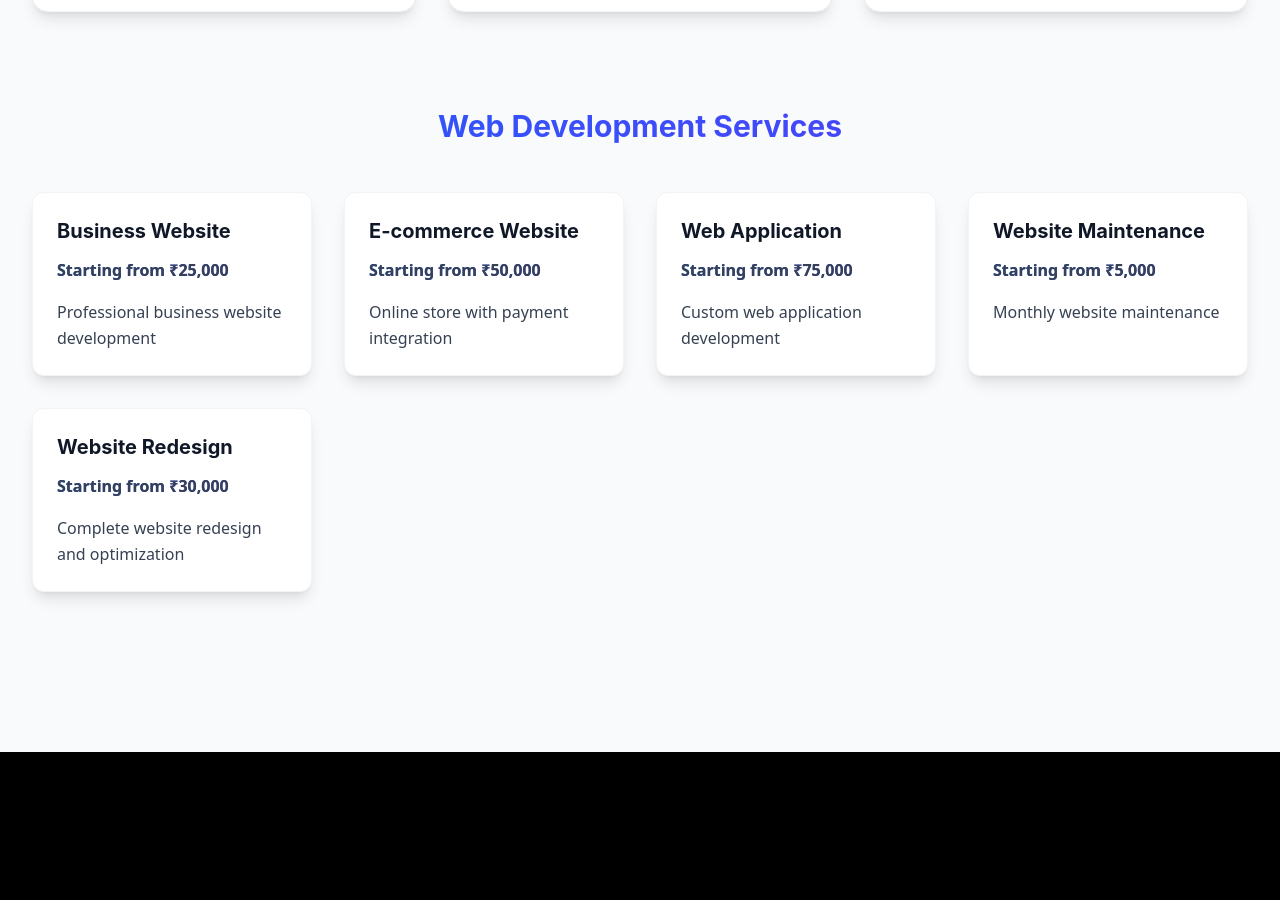
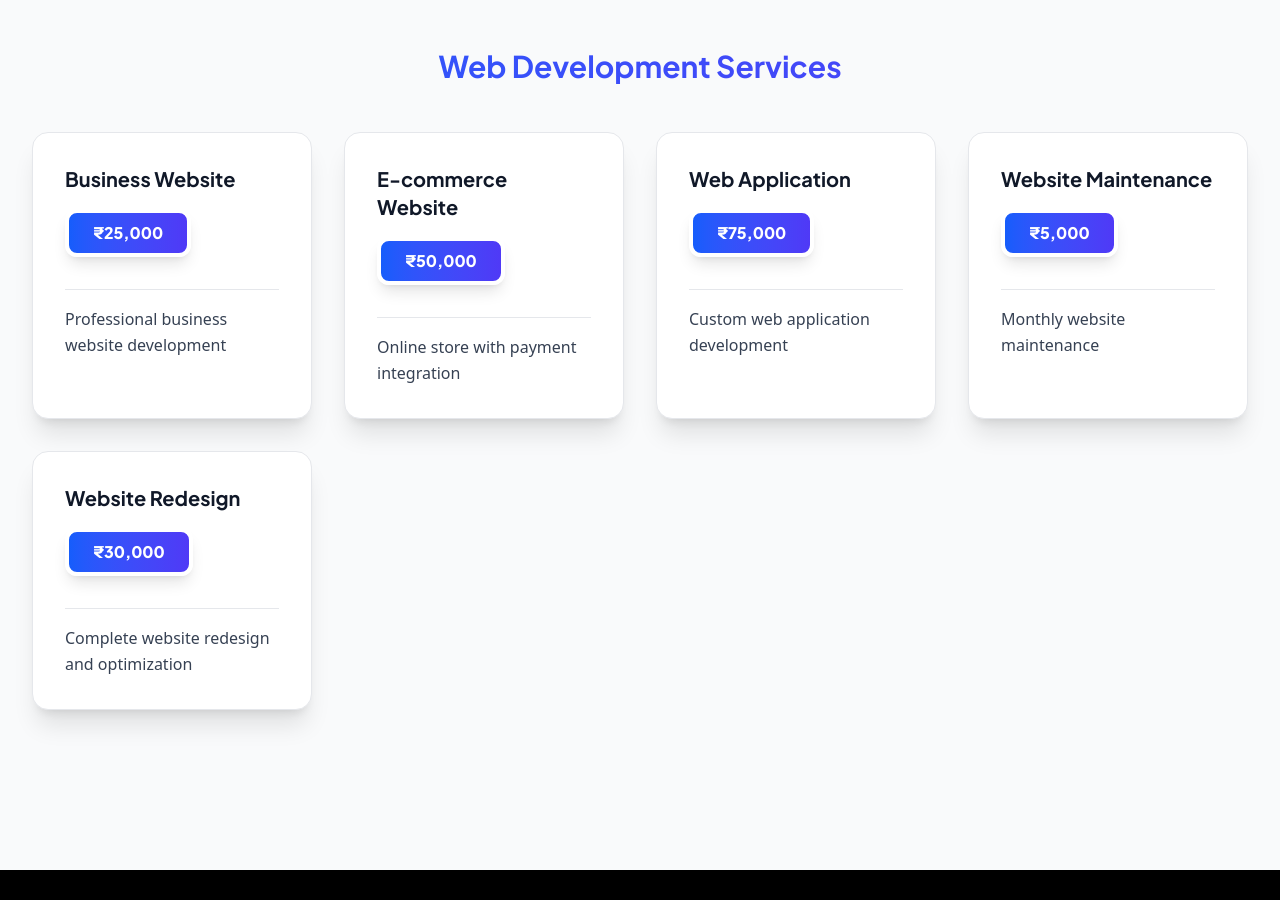
Before and after one commit to hruthiksiva/vectors-website, a React (Vite) app: page /pricing in a window 1280 px wide. Shown: the part 1420-2320 px from the top of the page. Built offline with nearby package versions, Linux system fonts and the light colour scheme.

Commit message:
Our team cards, overall fonts,Pricing section cards changed

```diff
--- a/index.html
+++ b/index.html
@@ -9,6 +9,9 @@
   <meta name="googlebot" content="notranslate">
   <link rel="icon" type="image/svg+xml" href="/logo.png" />
   <title>Vectors</title>
+  <link rel="preconnect" href="https://fonts.googleapis.com">
+  <link rel="preconnect" href="https://fonts.gstatic.com" crossorigin>
+  <link href="https://fonts.googleapis.com/css2?family=Geist:wght@100..900&family=Plus+Jakarta+Sans:ital,wght@0,200..800;1,200..800&family=Poppins:ital,wght@0,100;0,200;0,300;0,400;0,500;0,600;0,700;0,800;0,900;1,100;1,200;1,300;1,400;1,500;1,600;1,700;1,800;1,900&display=swap" rel="stylesheet">
 </head>
 <body>
   <div id="root"></div>
--- a/src/components/TeamSection.jsx
+++ b/src/components/TeamSection.jsx
@@ -1,79 +1,79 @@
 import React from 'react';
+// If you have react-icons installed, uncomment the next line:
+// import { FaLinkedin } from 'react-icons/fa';
 import Member1 from '/src/assets/images/member-1.png';
 import Member2 from '/src/assets/images/member-4.jpeg';
 import Member3 from '/src/assets/images/member-2.jpeg';
 import Member4 from '/src/assets/images/member-5.jpg';
 
+const teamMembers = [
+  {
+    img: Member1,
+    name: 'Hruthik Sivakumar',
+    position: 'Data Science Lead',
+    linkedin: '#',
+  },
+  {
+    img: Member2,
+    name: 'Balaji Sundarapandi',
+    position: 'Marketing Lead',
+    linkedin: '#',
+  },
+  {
+    img: Member3,
+    name: 'Kowshik Karmegam',
+    position: 'Development Lead',
+    linkedin: '#',
+  },
+  {
+    img: Member4,
+    name: 'Naveen Muthusamy',
+    position: 'Design Lead',
+    linkedin: '#',
+  },
+];
+
+const LinkedInIcon = () => (
+  // If you have react-icons, use: <FaLinkedin className="w-5 h-5 text-blue-500" />
+  <svg className="w-5 h-5 text-blue-500" fill="currentColor" viewBox="0 0 24 24"><path d="M19 0h-14c-2.761 0-5 2.239-5 5v14c0 2.761 2.239 5 5 5h14c2.762 0 5-2.239 5-5v-14c0-2.761-2.238-5-5-5zm-11 19h-3v-9h3v9zm-1.5-10.271c-.966 0-1.75-.785-1.75-1.75s.784-1.75 1.75-1.75 1.75.785 1.75 1.75-.784 1.75-1.75 1.75zm15.5 10.271h-3v-4.604c0-1.099-.021-2.513-1.532-2.513-1.533 0-1.768 1.197-1.768 2.434v4.683h-3v-9h2.881v1.229h.041c.401-.761 1.379-1.563 2.838-1.563 3.036 0 3.6 2.001 3.6 4.599v4.735z"/></svg>
+);
+
 const TeamSection = () => {
   return (
-    <div>
-      {/* Team Section */}
     <section className="bg-cyan-50 py-16 sm:py-24 px-4 sm:px-6 m-10 rounded-3xl">
       <div className="container mx-auto text-center">
         <h2 className="text-3xl sm:text-4xl md:text-5xl font-bold text-gray-800 mb-6 sm:mb-8">Our Team</h2>
         <p className="text-gray-600 mb-6 sm:mb-8 pb-4 sm:pb-5 text-sm sm:text-xl">
           The team behind this wonderful company
         </p>
-          <div className="grid grid-cols-2 gap-6 sm:gap-8 md:flex md:flex-row md:justify-center">
-            {/* Team Member 1 */}
-            <div className="relative group w-32 sm:w-40 h-48 sm:h-60">
+        <div className="grid grid-cols-1 sm:grid-cols-2 md:grid-cols-4 gap-8 justify-items-center">
+          {teamMembers.map((member, idx) => (
+            <div
+              key={idx}
+              className="bg-[#1e293b] bg-opacity-50 rounded-xl shadow-lg overflow-hidden flex flex-col w-full max-w-xs transition-transform duration-200 hover:scale-105 hover:shadow-2xl border border-transparent hover:border-cyan-400"
+            >
+              <div className="w-full h-70 flex items-center justify-center bg-black">
                 <img
-                src={Member1}
-                alt="Team Member 1 - Developer"
-                className="w-full h-full object-cover shadow-md animate-float-up transition-all duration-300 group-hover:brightness-50"
-                style={{ borderRadius: '50% / 30%' }}
+                  src={member.img}
+                  alt={member.name}
+                  className="w-full h-full object-contain rounded-t-xl"
                   loading="lazy"
                 />
-              <div className="absolute inset-0 flex items-center justify-center transition-opacity animate-float-up transition-all duration-300 opacity-0 group-hover:opacity-100">
-                <span className="text-white text-lg font-semibold">Data Science</span>
+              </div>
+              <div className="flex flex-row items-center justify-between px-4 py-3">
+                <div className="flex flex-col items-start">
+                  <span className="text-white font-bold text-base leading-tight">{member.name}</span>
+                  <span className="text-gray-400 text-xs leading-tight">{member.position}</span>
+                </div>
+                <a href={member.linkedin} target="_blank" rel="noopener noreferrer" className="ml-2">
+                  <LinkedInIcon />
+                </a>
               </div>
             </div>
-
-            {/* Team Member 2 */}
-            <div className="relative group w-32 sm:w-40 h-48 sm:h-60">
-              <img
-                src={Member2}
-                alt="Team Member 2 - Tester"
-                className="w-full h-full object-cover shadow-md animate-float-down transition-all duration-300 group-hover:brightness-50"
-                style={{ borderRadius: '50% / 30%' }}
-                loading="lazy"
-              />
-              <div className="absolute inset-0 flex items-center justify-center transition-opacity animate-float-down transition-all duration-300 opacity-0 group-hover:opacity-100">
-                <span className="text-white text-lg font-semibold">Marketing</span>
-              </div>
-            </div>
-
-            {/* Team Member 3 */}
-            <div className="relative group w-32 sm:w-40 h-48 sm:h-60">
-              <img
-                src={Member3}
-                alt="Team Member 3 - Marketer"
-                className="w-full h-full object-cover shadow-md animate-float-up transition-all duration-300 group-hover:brightness-50"
-                style={{ borderRadius: '50% / 30%' }}
-                loading="lazy"
-              />
-              <div className="absolute inset-0 flex items-center justify-center transition-opacity animate-float-up transition-all duration-300 opacity-0 group-hover:opacity-100">
-                <span className="text-white text-lg font-semibold">Development</span>
-              </div>
-            </div>
-
-            {/* Team Member 4 */}
-            <div className="relative group w-32 sm:w-40 h-48 sm:h-60">
-              <img
-                src={Member4}
-                alt="Team Member 4 - Designer"
-                className="w-full h-full object-cover shadow-md animate-float-down transition-all duration-300 group-hover:brightness-50"
-                style={{ borderRadius: '50% / 30%' }}
-                loading="lazy"
-              />
-              <div className="absolute inset-0 flex items-center justify-center transition-opacity animate-float-down transition-all duration-300 opacity-0 group-hover:opacity-100">
-                <span className="text-white text-lg font-semibold">Design</span>
-              </div>
-            </div>
+          ))}
         </div>
       </div>
     </section>
-    </div>
   );
 };
 
--- a/src/index.css
+++ b/src/index.css
@@ -28,6 +28,10 @@
   50% {
     transform: translateY(2rem); /* Floats down */
   }
+}
+
+html, body, #root {
+  font-family: 'Plus Jakarta Sans', 'Geist', 'Poppins', sans-serif;
 }
 
 html{
--- a/src/pages/Pricing.jsx
+++ b/src/pages/Pricing.jsx
@@ -550,28 +550,43 @@ const Pricing = () => {
     marketing: [
       {
         title: 'Social Media Management',
-        price: '15,000',
+        price: '12k-15k',
         description: 'Complete social media management and content creation'
       },
       {
         title: 'SEO Services',
-        price: '20,000',
+        price: '20k-50k',
         description: 'Search engine optimization and content strategy'
       },
       {
-        title: 'PPC Campaigns',
-        price: '25,000',
+        title: 'PPC Advertising',
+        price: '25k-60k',
         description: 'Google Ads and social media advertising'
       },
       {
-        title: 'Content Marketing',
-        price: '18,000',
-        description: 'Blog writing and content strategy'
+        title: 'Online Reputation Management(ORM)',
+        price: '12k-15k',
+        description: 'Build, protect, and enhance your brand online reputation with strategic monitoring and engagement.'
       },
       {
-        title: 'Email Marketing',
-        price: '12,000',
-        description: 'Email campaign setup and management'
+        title: 'Social Media Optimization(SMO)',
+        price: '15k-40k',
+        description: 'Maximize your social media reach and engagement through targeted content and platform optimization'
+      },
+      {
+        title: 'Youtube Marketing',
+        price: '10k-28k',
+        description:'Boost visibility and grow your audience with impactful video content and smart YouTube strategies.'
+      },
+      {
+        title: 'Instagram Marketing',
+        price: '25k-40k',
+        description: 'Drive brand awareness and conversions through creative Instagram campaigns tailored to your audience.'
+      },
+      {
+        title: 'Facebook Marketing',
+        price: '25k-40k',
+        description: 'Reach and engage your ideal customers with data-driven Facebook advertising and content strategies.'
       }
     ],
     appDev: [
@@ -740,12 +755,15 @@ const Pricing = () => {
   );
 
   const ServiceBox = ({ title, price, description }) => (
-    <div className="bg-white rounded-xl shadow-lg hover:shadow-xl transition-all duration-300 transform hover:-translate-y-1 p-6 border border-gray-100">
-      <h3 className="text-xl font-bold text-gray-900 mb-3">{title}</h3>
-      <p className="text-2xl font-bold bg-gradient-to-r from-blue-600 to-indigo-600 bg-clip-text text-transparent mb-4">
-        Starting from ₹{price}
-      </p>
-      <p className="text-gray-600">{description}</p>
+    <div className="bg-white rounded-2xl shadow-xl hover:shadow-2xl transition-all duration-300 transform hover:-translate-y-1 p-8 border border-gray-200 flex flex-col items-start">
+      <h3 className="text-xl font-bold text-gray-900 mb-4">{title}</h3>
+      <div className="w-full flex items-center mb-4">
+        <span className="inline-block bg-gradient-to-r from-blue-600 to-indigo-600 text-white text-1xl font-extrabold px-6 py-2 rounded-xl shadow-lg border-4 border-white">
+          ₹{price}
+        </span>
+      </div>
+      <div className="w-full border-t border-gray-200 my-4"></div>
+      <p className="text-gray-700 text-base leading-relaxed">{description}</p>
     </div>
   );
 
```
Lines whose indentation alone changed are shown as unchanged.
